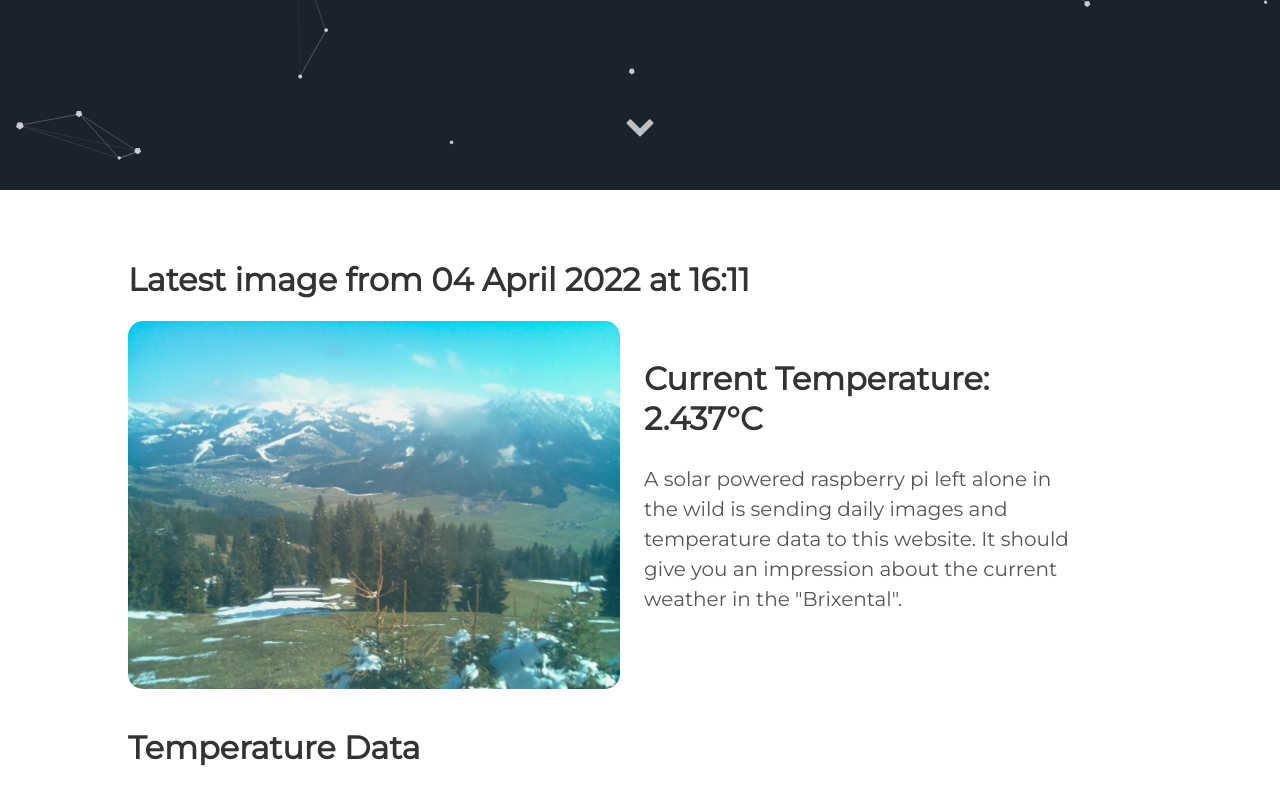
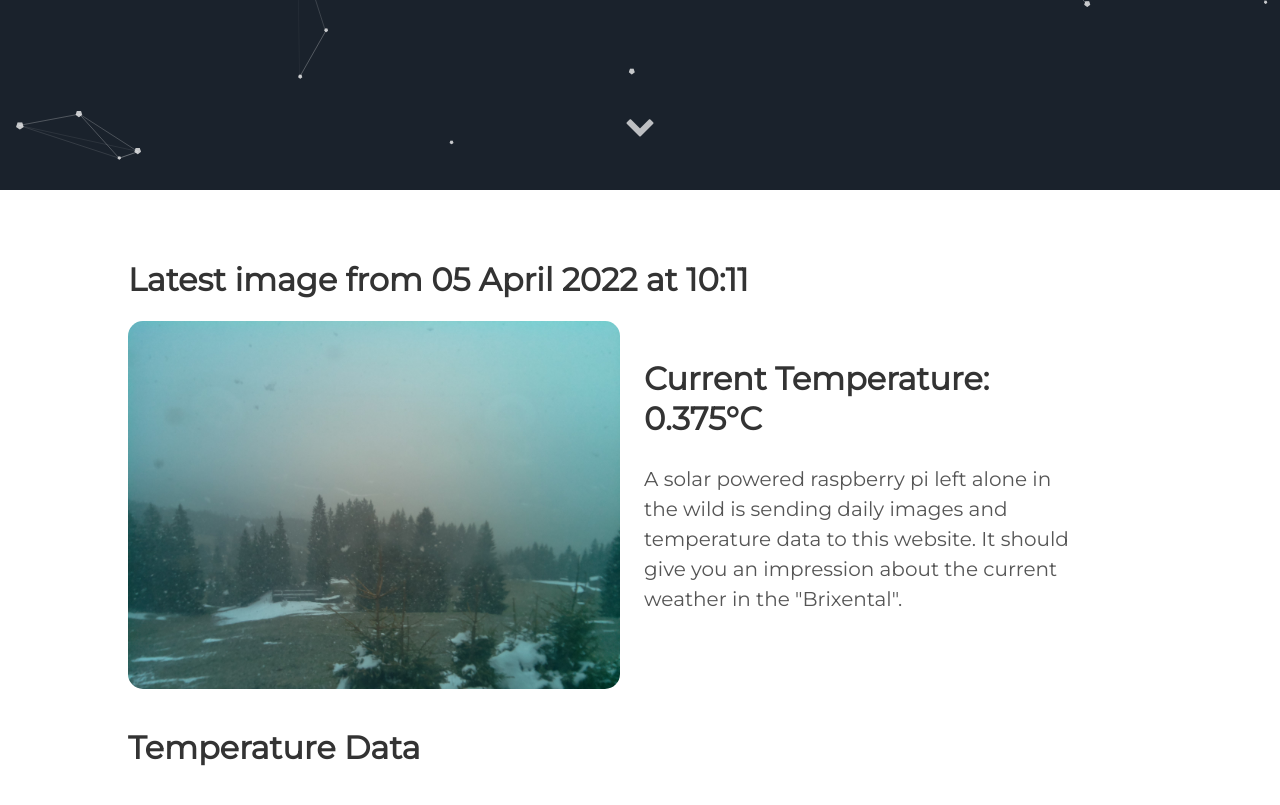
Before and after one commit to vektorious/vektorious.github.io, a Jekyll site: the page built from resources/huette.md, in a window 1280 px wide and 900 px high, scrolled down 710 px. Shown: the top 805 px of the window. Built offline with Jekyll 4.4.1, drawn with Linux system fonts in a browser that asks for light colours.

Commit message:
I'm a bot beep boop

```diff
--- a/resources/huette.md
+++ b/resources/huette.md
@@ -6,13 +6,13 @@ image: '/assets/img/'
 description: 'Live image from the Austrian alps'
 twitter_text: ' '
 ---
-## Latest image from 04 April 2022 at 16:11
+## Latest image from 05 April 2022 at 10:11
 <div class="huette">
   <div class="huette-image">
     <img src="{{ "/assets/img/huette.jpg" | prepend: site.baseurl }}">
   </div>
   <div class="huette-text">
-        <h2>Current Temperature: 2.437°C</h2>
+        <h2>Current Temperature: 0.375°C</h2>
         <p>A solar powered raspberry pi left alone in the wild is sending daily images and temperature data to this website. It should give you an impression about the current weather in the "Brixental".</p>
 
   </div>
```
Also changed, not shown: rpi-script/2022-04-05_100948.txt (renamed from rpi-script/2022-04-04_160946.txt, +5 -5 lines), rpi-script/huette.md (+2 -2 lines), assets/img/huette.jpg, assets/img/temp_plot.png, rpi-script/temp_plot.png, 1 other file.
